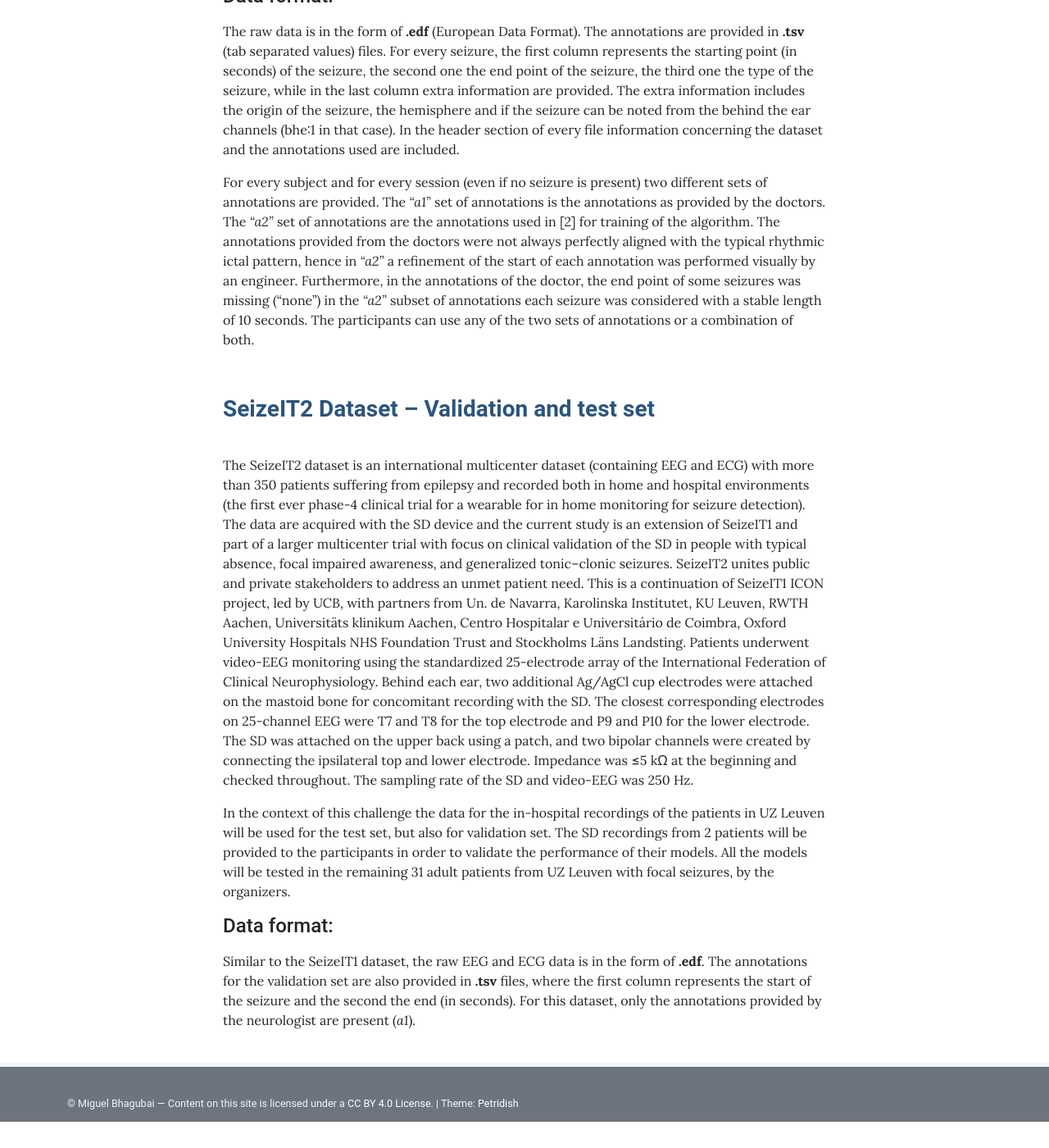
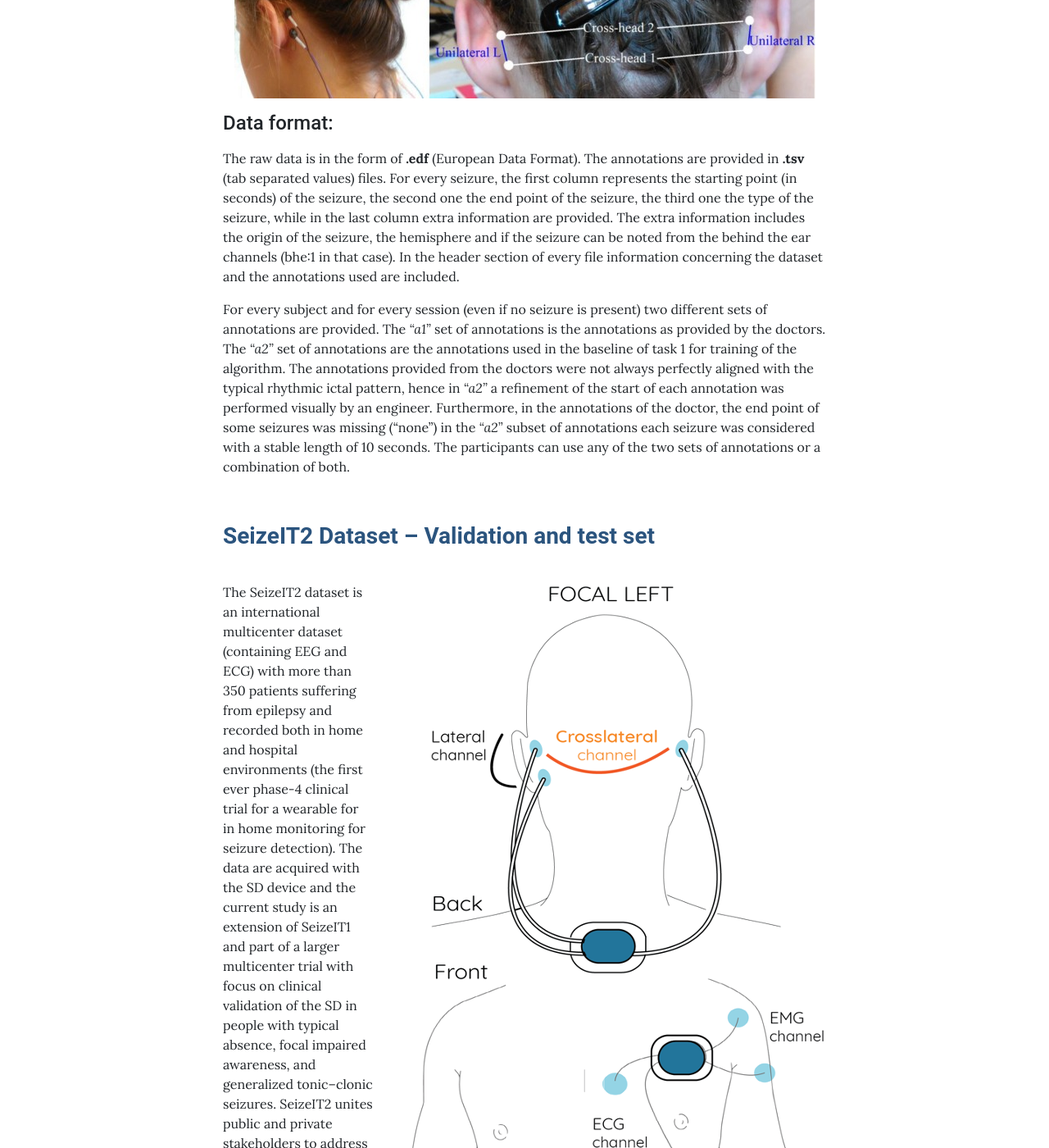
Before and after one commit to nestconf25/nestconf25.github.io, a Jekyll site: the page built from pages/dataset.md, in a window 1280 px wide and 1400 px high, scrolled down 1049 px. Shown: the whole window at 82% size. Built offline with Jekyll 4.4.1, drawn with Linux system fonts in a browser that asks for light colours; before the commit the page ends 2417 px from its top, so only the background shows below that; some of the changed text lies outside the part shown.

Commit message:
added dset images

```diff
--- a/pages/dataset.md
+++ b/pages/dataset.md
@@ -16,21 +16,25 @@ Seizures are annotated by the clinicians based on the gold standard vEEG system.
 
 In total 82 patients were recorded between 23/01/2017 and 26/10/2018. From those patients, 54 were recorded with the behind-the-ear channels. Forty-two of those patients had seizures during their presurgical evaluation, while for twelve patients no seizure has been recorded. The number of seizures per patient ranged from 1 to 22, with a median of 3 seizures per patient. The duration of the seizures, the time difference of seizure EEG onset and end, varied between 11 and 695 seconds with a median of 50 seconds. 89% of the seizures were Focal Impaired Awareness seizures. 91% of the seizures originated from the (fronto-) temporal lobe. For more information concerning the dataset see [2]. The dataset available for participants will contain the data of the 42 patients who had epileptic events during the recording period.
 
+![seizeit1]({{ '/assets/theme/images/seizeit1.png' | relative_url }})
 
 #### Data format:
 
 The raw data is in the form of **.edf** (European Data Format). The annotations are provided in **.tsv** (tab separated values) files. For every seizure, the first column represents the starting point (in seconds) of the seizure, the second one the end point of the seizure, the third one the type of the seizure, while in the last column extra information are provided. The extra information includes the origin of the seizure, the hemisphere and if the seizure can be noted from the behind the ear channels (bhe:1 in that case).  In the header section of every file information concerning the dataset and the annotations used are included.
 
-For every subject and for every session (even if no seizure is present) two different sets of annotations are provided. The _"a1"_ set of annotations is the annotations as provided by the doctors. The _"a2"_ set of annotations are the annotations used in [2] for training of the algorithm. The annotations provided from the doctors were not always perfectly aligned with the typical rhythmic ictal pattern, hence in _"a2"_ a refinement of the start of each annotation was performed visually by an engineer. Furthermore, in the annotations of the doctor, the end point of some seizures was missing ("none") in the _"a2"_ subset of annotations each seizure was considered with a stable length of 10 seconds. The participants can use any of the two sets of annotations or a combination of both.
+For every subject and for every session (even if no seizure is present) two different sets of annotations are provided. The _"a1"_ set of annotations is the annotations as provided by the doctors. The _"a2"_ set of annotations are the annotations used in the baseline of task 1 for training of the algorithm. The annotations provided from the doctors were not always perfectly aligned with the typical rhythmic ictal pattern, hence in _"a2"_ a refinement of the start of each annotation was performed visually by an engineer. Furthermore, in the annotations of the doctor, the end point of some seizures was missing ("none") in the _"a2"_ subset of annotations each seizure was considered with a stable length of 10 seconds. The participants can use any of the two sets of annotations or a combination of both.
+
 
 &nbsp;
 
 ### **<span style="color:#2B547E">SeizeIT2 Dataset – Validation and test set</span>**
 \
+![seizeit2]({{ '/assets/theme/images/seizeit2.png' | relative_url }}){: .rounded .float-end}
 The SeizeIT2 dataset is an international multicenter dataset (containing EEG and ECG) with more than 350 patients suffering from epilepsy and recorded both in home and hospital environments (the first ever phase-4 clinical trial for a wearable for in home monitoring for seizure detection). The data are acquired with the SD device and the current study is an extension of SeizeIT1 and part of a larger multicenter trial with focus on clinical validation of the SD in people with typical absence, focal impaired awareness, and generalized tonic–clonic seizures. SeizeIT2 unites public and private stakeholders to address an unmet patient need. This is a continuation of SeizeIT1 ICON project, led by UCB, with partners from Un. de Navarra, Karolinska Institutet, KU Leuven, RWTH Aachen, Universitäts klinikum Aachen, Centro Hospitalar e Universitário de Coimbra, Oxford University Hospitals NHS Foundation Trust and Stockholms Läns Landsting.
-Patients underwent video-EEG monitoring using the standardized 25-electrode array of the International Federation of Clinical Neurophysiology. Behind each ear, two additional Ag/AgCl cup electrodes were attached on the mastoid bone for concomitant recording with the SD. The closest corresponding electrodes on 25-channel EEG were T7 and T8 for the top electrode and P9 and P10 for the lower electrode. The SD was attached on the upper back using a patch, and two bipolar channels were created by connecting the ipsilateral top and lower electrode. Impedance was ≤5 kΩ at the beginning and checked throughout. The sampling rate of the SD and video-EEG was 250 Hz.
+Patients underwent video-EEG monitoring using the standardized 25-electrode array of the International Federation of Clinical Neurophysiology. Behind each ear, two additional Ag/AgCl cup electrodes were attached on the mastoid bone for concomitant recording with the SD (the same electrode positions as the bhe-EEG in SeizeIT1). The closest corresponding electrodes on 25-channel EEG were T7 and T8 for the top electrode and P9 and P10 for the lower electrode. The SD was attached on the upper back using a patch, and two bipolar channels were created by connecting the ipsilateral top and lower electrode. Impedance was ≤5 kΩ at the beginning and checked throughout.
 
-In the context of this challenge the data for the in-hospital recordings of the patients in UZ Leuven will be used for the test set, but also for validation set. The SD recordings from 2 patients  will be provided to the participants in order to validate the performance of their models. All the models will be tested in the remaining 31 adult patients from UZ Leuven with focal seizures, by the organizers.
+In the context of this challenge the SD data of the patients in UZ Leuven will be used for the test set, but also for the validation set. The SD recordings from 2 patients  will be provided to the participants in order to validate the performance of their models. All the models will be tested in the remaining 31 adult patients from UZ Leuven with focal seizures, by the organizers.
+
 
 #### Data format:
 
```
Also changed, not shown: pages/tasks.md (+3 -3 lines), assets/theme/images/seizeit1.png (added), assets/theme/images/seizeit2.png (added).
